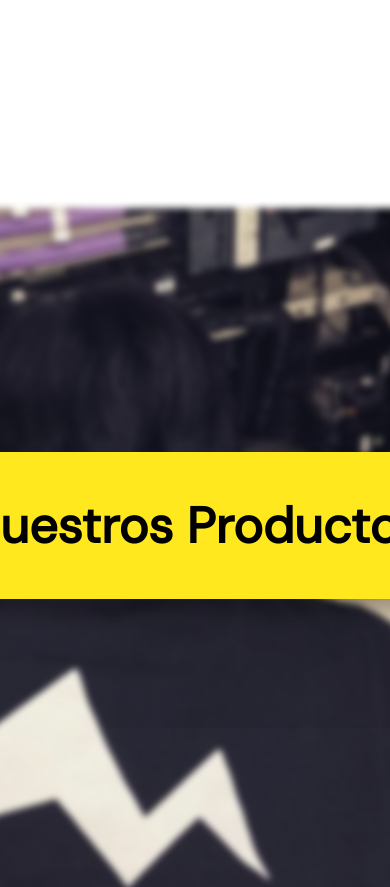
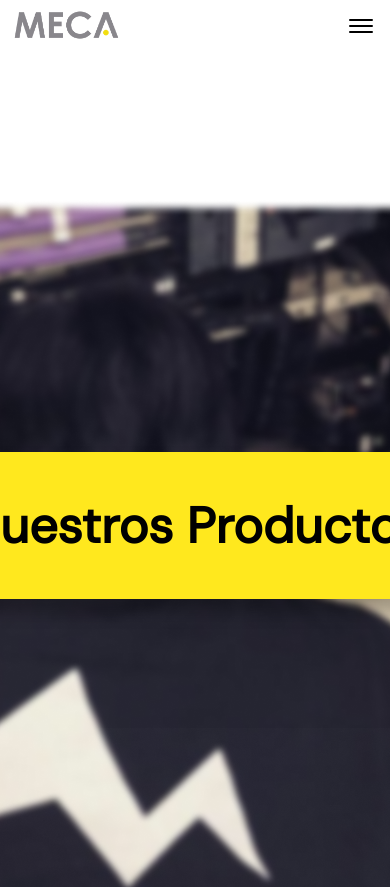
Before and after one commit to franco-buccellato/pagina-meca, a React (Create React App) app in the folder react-proyect/meca-web/: page /productos in a window 390 px wide. Shown: the top 887 px of the page. Built offline with nearby package versions, Linux system fonts and the light colour scheme.

Commit message:
NAVBAR Responsive

```diff
--- a/react-proyect/meca-web/public/index.html
+++ b/react-proyect/meca-web/public/index.html
@@ -12,6 +12,8 @@
       name="description"
       content="Web site created using create-react-app"
     />
+    <script type="module" src="https://unpkg.com/ionicons@5.5.2/dist/ionicons/ionicons.esm.js"></script>
+    <script nomodule src="https://unpkg.com/ionicons@5.5.2/dist/ionicons/ionicons.js"></script>
     <title>Meca Electromecanica</title>
   </head>
   <body>
--- a/react-proyect/meca-web/src/components/Certificado/Certificado.css
+++ b/react-proyect/meca-web/src/components/Certificado/Certificado.css
@@ -1,7 +1,8 @@
 .container-componente-certificado {
     display: flex;
     justify-content: center;
-    align-items: center;
+    /* align-items: center; */
+    min-height: 450px;
 }
 
 .componente-certificado {
@@ -12,7 +13,7 @@
 
 .componente-certificado img {
     width: 70%;
-    border-radius: 50px;
+    /* border-radius: 50px; */
 }
 
 .certificado-titulo {
--- a/react-proyect/meca-web/src/components/Certificado/Certificado.js
+++ b/react-proyect/meca-web/src/components/Certificado/Certificado.js
@@ -8,6 +8,7 @@ const Certificado = ({certificadoId, linkImagen, titulo, detalle}) => {
             <div className="componente-certificado">
                 <div className='certificado-foto'>
                     <img alt={certificadoId} src={certificadoTest}></img>
+                    {console.log(linkImagen)}
                 </div>
                 <div className='certificado-titulo'>
                     <span><b>{titulo}</b></span>
--- a/react-proyect/meca-web/src/components/NavBar/NavBar.css
+++ b/react-proyect/meca-web/src/components/NavBar/NavBar.css
@@ -110,6 +110,14 @@
     border-radius: 5px;
 }
 
+.navbar-list-responsive {
+    display: none;
+}
+
+#close {
+    display: none;
+}
+
 /*RESPONSIVE*/
 @media only screen and (max-width: 1200px) {
     .navigation {
@@ -134,6 +142,82 @@
 @media only screen and (max-width: 800px) {
     .navigation {
         display: none;
-        height: 250px;
+        height: 200px;
+    }
+    .container-navigation {
+        width: 100%;
+    }
+    .navigation-responsive {
+        display: flex;
+        position: fixed;
+        justify-content: center;
+        align-items: center;
+        width: 100%;
+    }
+    .navbar-responsive-fijo {
+        display: flex;
+        width: 100%;
+        height: 50px;
+        z-index: 1000000;
+    }
+    .container-logo-marca-responsive {
+        display: flex;
+        align-items: center;
+        justify-content: flex-start;
+        width: 100%;
+    }
+    .container-logo-marca-responsive img {
+        height: 80px;
+        margin-left: 10px;
+    }
+    .container-open {
+        display: flex;
+        align-items: center;
+        justify-content: flex-end;
+        width: 100%;
+        z-index: 1000000000;
+    }
+    .open {
+        height: 40px;
+        width: 40px;
+        margin-right: 10px;
+    }
+    .close {
+        height: 40px;
+        width: 40px;
+        margin-right: 10px;
+    }
+    ion-icon {
+        padding: 5px;
+    }
+    .navbar-list-responsive {
+        padding-top: 300px;
+        position: absolute;
+        /* display: flex; */
+        flex-direction: column;
+        justify-content: center;
+        align-items: center;
+        background-color: #F0F0F0;
+        width: 100%;
+        margin: 0;
+        padding-left: 0;
+    }
+    .list-responsive {
+        display: flex;
+        align-items: center;
+        justify-content: center;
+        width: 100%;
+        list-style: none;
+        text-decoration: none;
+        font-size: 10px;
+    }
+    .list-responsive:hover {
+        background-color: #FFE925;
+    }
+    .list-text-responsive {
+        display: flex;
+        justify-content: center;
+        align-items: center;
+        height: 15px;
     }
 }
--- a/react-proyect/meca-web/src/components/NavBar/NavBar.js
+++ b/react-proyect/meca-web/src/components/NavBar/NavBar.js
@@ -27,13 +27,27 @@ function NavBar() {
         }
     }
 
+    function DesplegarMenu () {
+        console.log('Debería estar desplegando Menu');
+        document.getElementById('navbar-list-responsive').style.display = 'flex';
+        document.getElementById('open').style.display = 'none';
+        document.getElementById('close').style.display = 'flex';
+    }
+
+    function GuardarMenu () {
+        console.log('Debería estar guardando el Menu');
+        document.getElementById('navbar-list-responsive').style.display = 'none';
+        document.getElementById('open').style.display = 'flex';
+        document.getElementById('close').style.display = 'none';
+    }
+
     HideNavBar();
 
     return (
         <div className="navbar">
             <div className="background"></div>
             <div className="container-navigation">
-                <div className="navigation" id='navBar'>
+                <nav className="navigation" id='navBar'>
                     <div className='container-logo-marca' id='logo-nav-bar'>
                         <Link to = {'/'}>
                             <img id='logo-navBar' className='logo-pagina' alt='Logo' src={logoMecaIsologo}></img>
@@ -83,7 +97,71 @@ function NavBar() {
                             {/* </Link> */}
                         </li>
                     </ul>
-                </div>
+                </nav>
+                {/* RESPONSIVE */}
+                <nav id='navigation-responsive' className='navigation-responsive'>
+                    <div className='navbar-responsive-fijo'>
+                        <div className='container-logo-marca-responsive' id='logo-nav-bar'>
+                            <Link to = {'/'}>
+                                <img className='logo-pagina-responsive' alt='Logo' src={logoMecaTexto}></img>
+                            </Link>
+                        </div>
+                        <div id='open' className='container-open' onClick={() => DesplegarMenu()}>
+                            <div className="open">
+                                <ion-icon name="menu-outline" size='large'></ion-icon>
+                            </div>
+                        </div>
+                        <div id='close' className='container-cerrar' onClick={() => GuardarMenu()}>
+                            <div className="cerrar">
+                                <ion-icon name="close-outline" size='large'></ion-icon>
+                            </div>
+                        </div>
+                    </div>
+                    <ul className='navbar-list-responsive' id='navbar-list-responsive'>
+                        <li className="list-responsive" id='title-productos' >
+                            {/* <Link to = {'/productos'}> */}
+                            <a href='#section-servicios'>
+                                <h2 className='list-text-responsive'><ion-icon name="hammer-outline"></ion-icon>Productos</h2>
+                            </a>
+                            {/* </Link> */}
+                        </li>
+                        <li className="list-responsive" id='title-clientes' >
+                            {/* <Link to = {'/'}> */}
+                            <a href='#section-contactanos'>
+                                <h2 className='list-text-responsive'><ion-icon name="file-tray-full-outline"></ion-icon>Clientes</h2>
+                            </a>
+                            {/* </Link> */}
+                        </li>
+                        <li className="list-responsive" id='title-nosotros' >
+                            {/* <Link to = {'/'}> */}
+                            <a href='#section-nosotros'>
+                                <h2 className='list-text-responsive'><ion-icon name="people-outline"></ion-icon>Nosotros</h2>
+                            </a>
+                            {/* </Link> */}
+                        </li>
+                        <li className="list-responsive" id='title-empresa' >
+                            {/* <Link to = {'/'}> */}
+                            <a href='#section-empresa'>
+                            <h2 className='list-text-responsive'><ion-icon name="business-outline"></ion-icon>Empresa</h2>
+                        </a>
+                            {/* </Link> */}
+                        </li>
+                        <li className="list-responsive" id='title-novedades' >
+                            {/* <Link to = {'/'}> */}
+                            <a href='#section-contactanos'>
+                                <h2 className='list-text-responsive'><ion-icon name="megaphone-outline"></ion-icon>Novedades</h2>
+                            </a>
+                            {/* </Link> */}
+                        </li>
+                        <li className="list-responsive" id='title-trabaja-con-nosotros' >
+                            {/* <Link to = {'/'}> */}
+                            <a href='#section-contactanos'>
+                                <h2 className='list-text-responsive'><ion-icon name="git-pull-request-outline"></ion-icon>Trabajá con Nosotros</h2>
+                            </a>
+                            {/* </Link> */}
+                        </li>
+                    </ul>
+                </nav>
                 <div className="bottom-gradiente"></div>
             </div>
         </div>
--- a/react-proyect/meca-web/src/components/SectionCertificados/SectionCertificados.js
+++ b/react-proyect/meca-web/src/components/SectionCertificados/SectionCertificados.js
@@ -13,7 +13,7 @@ function SectionCertificados() {
     const certificadosIram = getCertificadosIram();
 
     let indiceCarrouselIram = 0;
-    let indiceCarrouselSea = 0;
+    let indiceCarrouselSea = 2;
 
     function prevSlide() {
 
--- a/react-proyect/meca-web/src/components/repositorioCertificados.js
+++ b/react-proyect/meca-web/src/components/repositorioCertificados.js
@@ -1,7 +1,7 @@
 /*Schneider*/
 import certificadoConvenio from '../imagenes/lvpanel-schneider-certificaciones.png';
 import certificadoLV from '../imagenes/lvpanel-schneider-certificaciones.png';
-import certificadoAPM from '../imagenes/lvpanel-schneider-certificaciones.png';
+import certificadoAPM from '../imagenes/apm-schneider-certificaciones.jpg';
 /*Iram*/
 import certificadoEntrega from '../imagenes/lvpanel-schneider-certificaciones.png';
 import IRAM9001 from '../imagenes/lvpanel-schneider-certificaciones.png';
```
